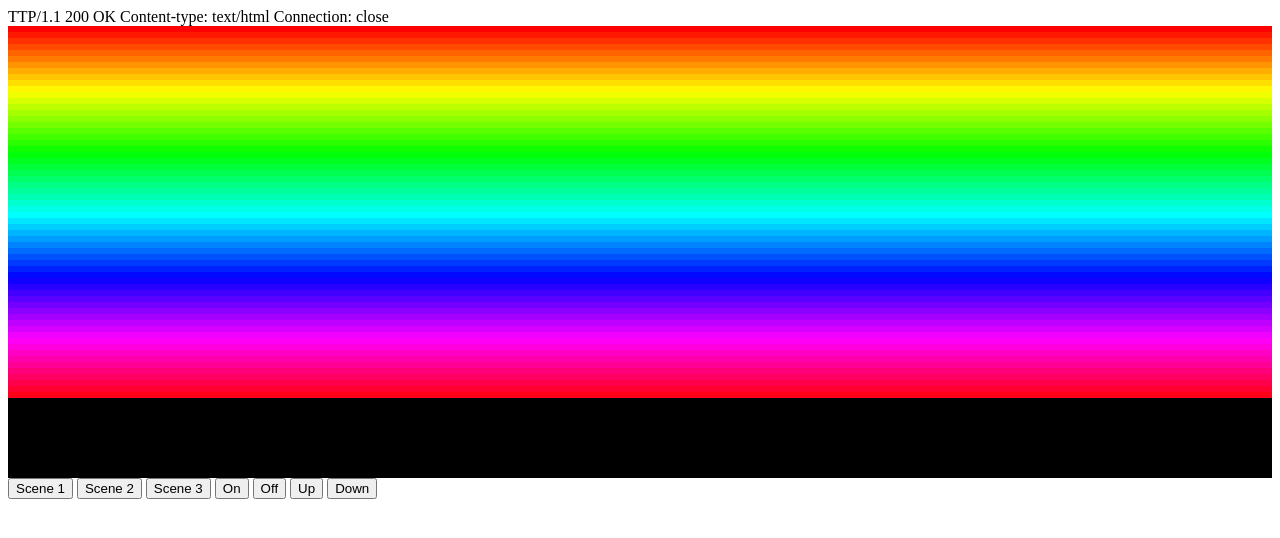
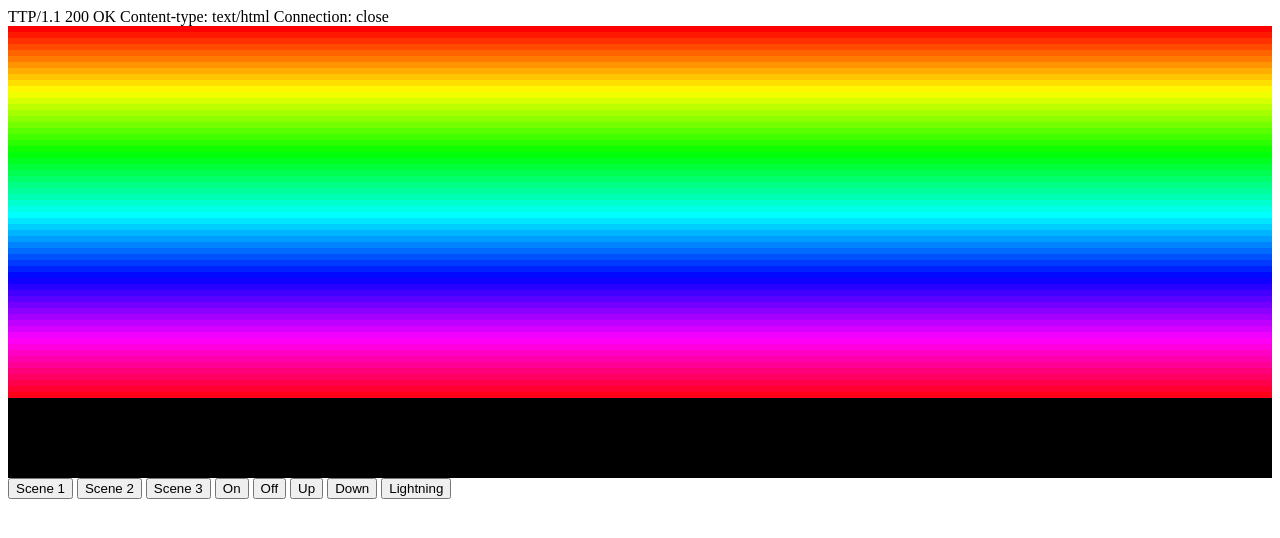
Before and after one commit to RyanBErickson/RGBWiFi, a plain HTML site: page index.html in a window 1280 px wide. Drawn offline with Linux system fonts and the light colour scheme.

Commit message:
Code cleanup, added 'lighning' mode (not enough memory).

```diff
--- a/index.html
+++ b/index.html
@@ -90,6 +90,7 @@ Connection: close
 <input type="button" id="btn" value="Off" onclick="xhr = new XMLHttpRequest(); xhr.open('GET', 'off', true); xhr.send(null);" />
 <input type="button" id="btn" value="Up" onclick="xhr = new XMLHttpRequest(); xhr.open('GET', 'up', true); xhr.send(null);" />
 <input type="button" id="btn" value="Down" onclick="xhr = new XMLHttpRequest(); xhr.open('GET', 'down', true); xhr.send(null);" />
+<input type="button" id="btn" value="Lightning" onclick="xhr = new XMLHttpRequest(); xhr.open('GET', 'ln', true); xhr.send(null);" />
   <script>
     function toArray(arr) {
       return Array.prototype.slice.call(arr);
```
Also changed, not shown: TODO.txt (deleted), 8 other files.
